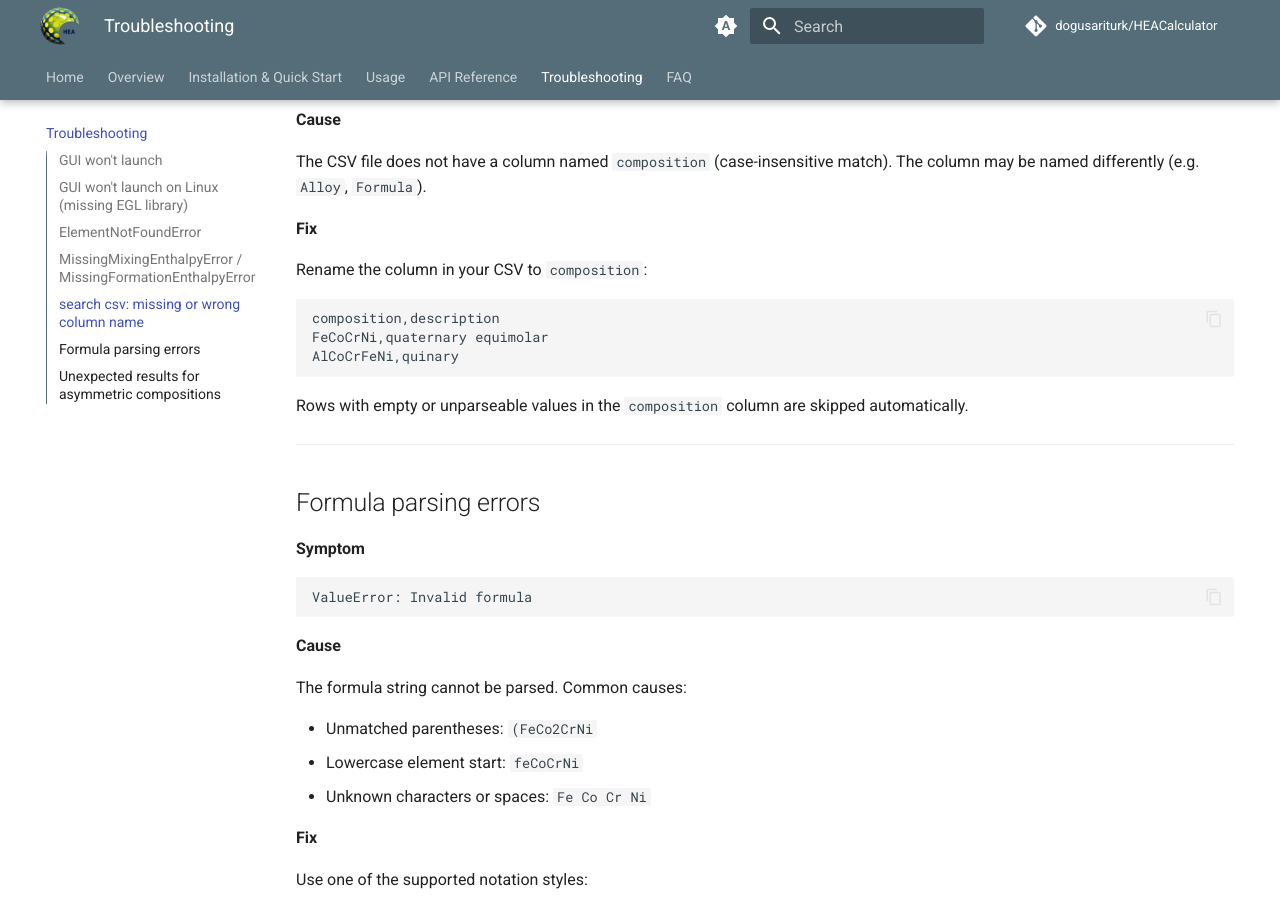
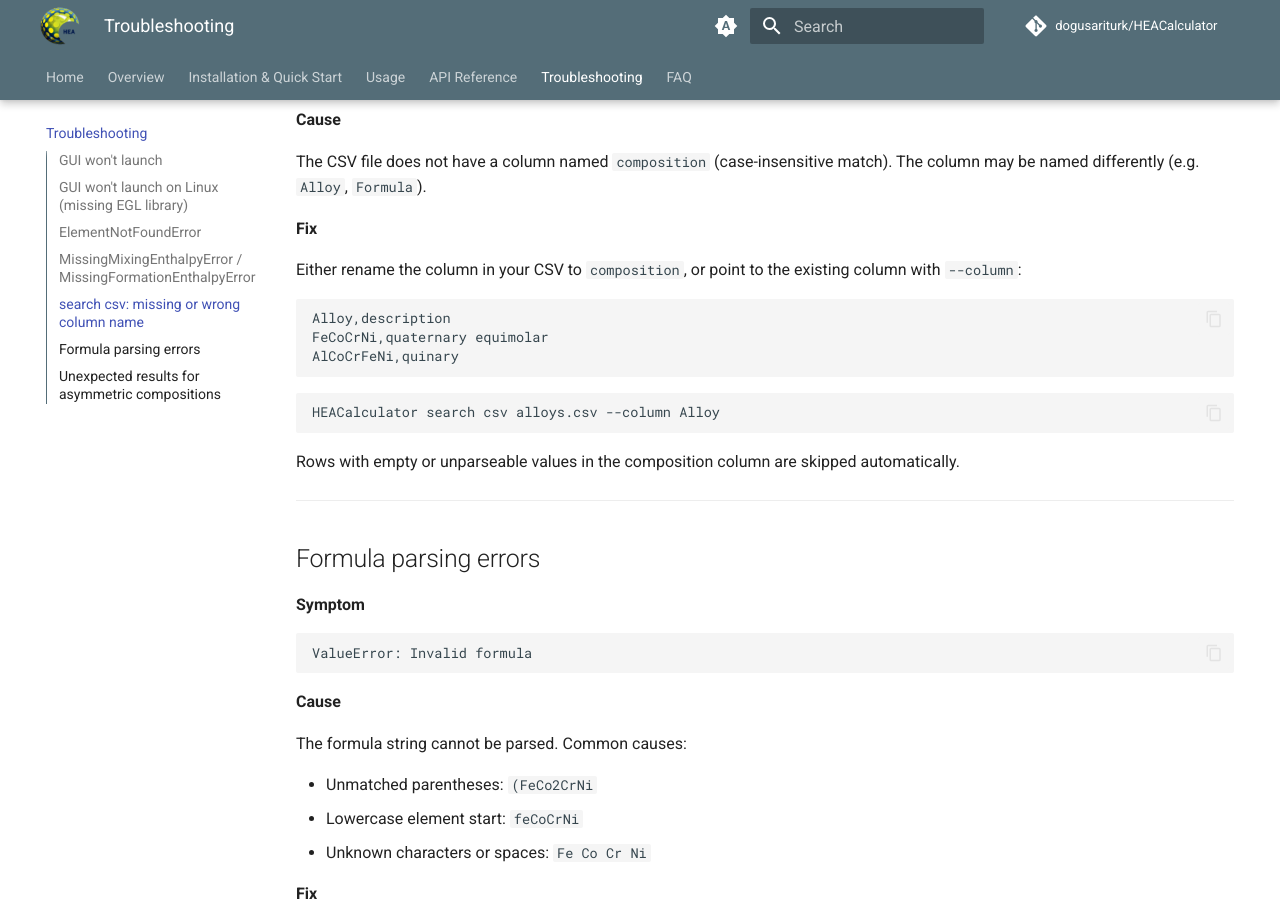
Before and after one commit to dogusariturk/HEACalculator, an MkDocs documentation site: the page built from docs/troubleshooting.md, in a window 1280 px wide and 900 px high, scrolled down 2163 px. Built offline with MkDocs 1.6.1 and Material for MkDocs 9.7.7, drawn with Linux system fonts in a browser that asks for light colours; comment, search, counter and statistics services are not loaded.

Commit message:
Update documentation for custom column selection in `csv` command

````diff
--- a/docs/troubleshooting.md
+++ b/docs/troubleshooting.md
@@ -105,15 +105,19 @@ The CSV file does not have a column named `composition` (case-insensitive match)
 
 **Fix**
 
-Rename the column in your CSV to `composition`:
+Either rename the column in your CSV to `composition`, or point to the existing column with `--column`:
 
 ```csv
-composition,description
+Alloy,description
 FeCoCrNi,quaternary equimolar
 AlCoCrFeNi,quinary
 ```
 
-Rows with empty or unparseable values in the `composition` column are skipped automatically.
+```sh
+HEACalculator search csv alloys.csv --column Alloy
+```
+
+Rows with empty or unparseable values in the composition column are skipped automatically.
 
 ---
 
````
Also changed, not shown: docs/usage.md (+16 -4 lines).
